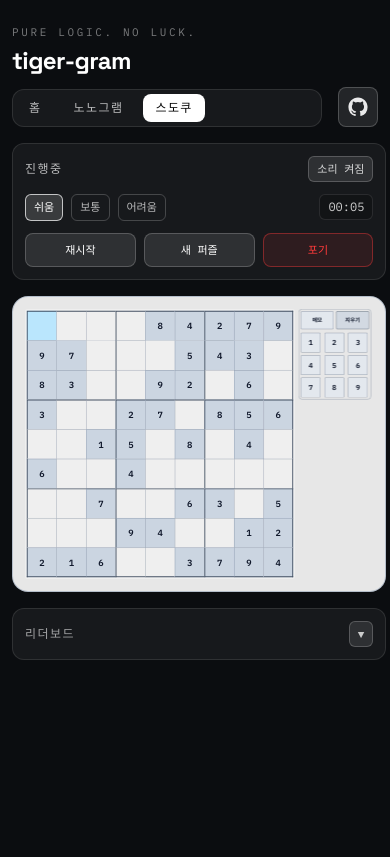
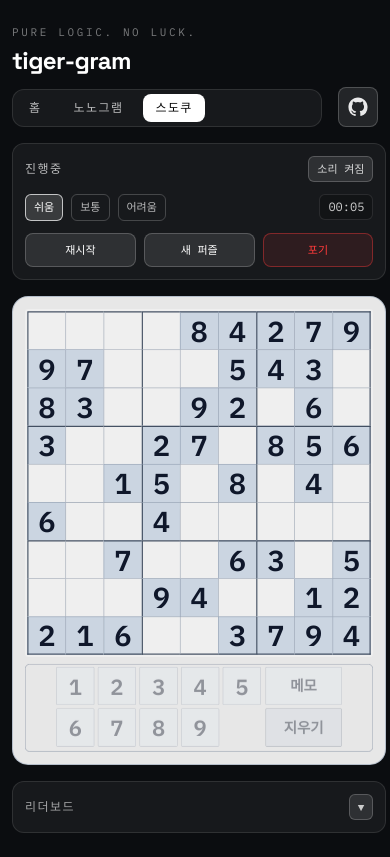
Before and after one commit to MTGVim/tiger-gram, a React (Vite) app: page /sudoku in a window 390 px wide. Built offline with nearby package versions, Linux system fonts and the light colour scheme.

Commit message:
feat: improve mobile controls and readability for sudoku and nonogram

```diff
--- a/src/features/nonogram/NonogramBoard.tsx
+++ b/src/features/nonogram/NonogramBoard.tsx
@@ -24,7 +24,12 @@ export function NonogramBoard({
   conflictCells,
   locked = false
 }: NonogramBoardProps) {
-  const BASE_WIDTH = 800;
+  const MIN_BASE_WIDTH = 800;
+  const GAP_PX = 4;
+  const HINT_FONT_SIZE = 34;
+  const HINT_DIGIT_WIDTH = Math.ceil(HINT_FONT_SIZE * 0.62);
+  const HINT_ROW_GAP = Math.max(4, Math.round(HINT_FONT_SIZE * 0.22));
+  const HINT_COL_LINE_HEIGHT = Math.ceil(HINT_FONT_SIZE * 1.1);
   const draggingRef = useRef(false);
   const dragFillRef = useRef(true);
   const keyboardDragActiveRef = useRef(false);
@@ -35,6 +40,7 @@ export function NonogramBoard({
   const [scale, setScale] = useState(1);
   const [scaledHeight, setScaledHeight] = useState(0);
   const [selectedCell, setSelectedCell] = useState({ row: 0, col: 0 });
+  const [hasKeyboardSelection, setHasKeyboardSelection] = useState(false);
 
   useEffect(() => {
     const stopDragging = () => {
@@ -49,10 +55,33 @@ export function NonogramBoard({
     };
   }, []);
 
+  useEffect(() => {
+    setSelectedCell({ row: 0, col: 0 });
+    keyboardDragActiveRef.current = false;
+    setHasKeyboardSelection(false);
+  }, [selectionResetKey, board.length]);
+
+  const maxColClues = Math.max(...colClues.map((clue) => clue.length));
+  const boardSize = board.length;
+  const cellScale = boardSize <= 5 ? 2.3 : boardSize <= 10 ? 1.639 : 1;
+  const cellSize = Math.round(40 * cellScale);
+  const clueCellSize = cellSize;
+  const hintFontSize = HINT_FONT_SIZE;
+  const cellFontSize = Math.max(14, Math.round(18 * cellScale));
+  const rowClueContentWidth = rowClues.reduce((maxWidth, clue) => {
+    const valueWidth = clue.reduce((sum, value) => sum + String(value).length * HINT_DIGIT_WIDTH, 0);
+    const gaps = Math.max(0, clue.length - 1) * HINT_ROW_GAP;
+    return Math.max(maxWidth, valueWidth + gaps);
+  }, 0);
+  const rowClueWidth = Math.max(Math.ceil(hintFontSize * 1.2), rowClueContentWidth + 14);
+  const colClueHeight = maxColClues * HINT_COL_LINE_HEIGHT + 12;
+  const boardPixelWidth = boardSize * cellSize + Math.max(0, boardSize - 1) * GAP_PX;
+  const baseWidth = Math.max(MIN_BASE_WIDTH, rowClueWidth + GAP_PX + boardPixelWidth + 8);
+
   useLayoutEffect(() => {
     const updateScale = () => {
-      const targetWidth = viewportRef.current?.clientWidth ?? BASE_WIDTH;
-      const nextScale = Math.min(1, Math.max(0, targetWidth / BASE_WIDTH));
+      const targetWidth = viewportRef.current?.clientWidth ?? baseWidth;
+      const nextScale = Math.min(1, Math.max(0, targetWidth / baseWidth));
       setScale(nextScale);
       if (contentRef.current) {
         setScaledHeight(contentRef.current.scrollHeight * nextScale);
@@ -68,23 +97,7 @@ export function NonogramBoard({
       observer.disconnect();
       window.removeEventListener('resize', updateScale);
     };
-  }, []);
-
-  useEffect(() => {
-    setSelectedCell({ row: 0, col: 0 });
-    keyboardDragActiveRef.current = false;
-  }, [selectionResetKey, board.length]);
-
-  const maxRowClues = Math.max(...rowClues.map((clue) => clue.length));
-  const maxColClues = Math.max(...colClues.map((clue) => clue.length));
-  const boardSize = board.length;
-  const cellScale = boardSize <= 5 ? 2.3 : boardSize <= 10 ? 1.639 : 1;
-  const cellSize = Math.round(40 * cellScale);
-  const clueCellSize = cellSize;
-  const hintFontSize = 18;
-  const cellFontSize = Math.max(12, Math.round(14 * cellScale));
-  const rowClueWidth = Math.min(maxRowClues * 16 + 10, 200);
-  const colClueHeight = maxColClues * 18 + 10;
+  }, [baseWidth]);
 
   const isRowSatisfied = (rowIndex: number): boolean => {
     const row = board[rowIndex];
@@ -156,6 +169,16 @@ export function NonogramBoard({
       event.preventDefault();
       if (locked) return;
 
+      if (!hasKeyboardSelection) {
+        setHasKeyboardSelection(true);
+        setSelectedCell({ row: 0, col: 0 });
+        if (keyboardDragActiveRef.current) {
+          if (keyboardDragFillRef.current) onPaintCell(0, 0);
+          else onEraseCell(0, 0);
+        }
+        return;
+      }
+
       let nextRow = selectedCell.row;
       let nextCol = selectedCell.col;
       if (event.key === 'ArrowUp') nextRow = Math.max(0, selectedCell.row - 1);
@@ -183,16 +206,16 @@ export function NonogramBoard({
       window.removeEventListener('keydown', handleKeyDown);
       window.removeEventListener('keyup', handleKeyUp);
     };
-  }, [board, locked, onEraseCell, onPaintCell, selectedCell]);
+  }, [board, hasKeyboardSelection, locked, onEraseCell, onPaintCell, selectedCell]);
 
   return (
     <section
       className="box-border max-w-full overflow-hidden rounded-2xl border border-slate-400/60 bg-[#e7e7e7] p-3 text-slate-900 sm:p-4"
-      style={{ width: 'min(96vw, 800px)', marginInline: 'auto' }}
+      style={{ width: `min(96vw, ${baseWidth}px)`, marginInline: 'auto' }}
     >
       <div ref={viewportRef} className="flex w-full justify-center overflow-hidden">
-        <div className="overflow-hidden" style={{ width: BASE_WIDTH * scale, height: scaledHeight || 'auto' }}>
-          <div ref={contentRef} className="w-[800px] pb-2" style={{ transform: `scale(${scale})`, transformOrigin: 'top left' }}>
+        <div className="overflow-hidden" style={{ width: baseWidth * scale, height: scaledHeight || 'auto' }}>
+          <div ref={contentRef} className="pb-2" style={{ width: `${baseWidth}px`, transform: `scale(${scale})`, transformOrigin: 'top left' }}>
             <div className="mx-auto w-fit">
               <div className="flex gap-1">
                 <div style={{ width: rowClueWidth }} />
@@ -270,7 +293,7 @@ export function NonogramBoard({
                           cell === 1
                             ? 'bg-slate-600 text-slate-100'
                             : 'bg-[#efefef] text-slate-500'
-                        } ${selectedCell.row === r && selectedCell.col === c ? 'ring-2 ring-sky-400 ring-offset-1 ring-offset-[#e7e7e7]' : ''} ${
+                        } ${hasKeyboardSelection && selectedCell.row === r && selectedCell.col === c ? 'ring-2 ring-sky-400 ring-offset-1 ring-offset-[#e7e7e7]' : ''} ${
                           conflictCells?.has(`${r}-${c}`) ? 'animate-pulse border-rose-500 bg-rose-200' : ''
                         }`}
                       />
--- a/src/features/sudoku/SudokuBoard.tsx
+++ b/src/features/sudoku/SudokuBoard.tsx
@@ -26,22 +26,38 @@ export function SudokuBoard({
   onClear,
   locked = false
 }: SudokuBoardProps) {
+  const MOBILE_STACK_BREAKPOINT = 800;
   const CELL_WIDTH = Math.round(56 * 1.18);
   const CELL_HEIGHT = Math.round(56 * 1.18);
-  const PAD_WIDTH = 162;
   const GRID_WIDTH = CELL_WIDTH * 9 + 8;
   const LAYOUT_GAP = 12;
-  const BASE_WIDTH = GRID_WIDTH + PAD_WIDTH + LAYOUT_GAP;
+  const PAD_BASE_WIDTH = 162;
   const rootRef = useRef<HTMLElement>(null);
   const viewportRef = useRef<HTMLDivElement>(null);
   const contentRef = useRef<HTMLDivElement>(null);
+  const [stackedLayout, setStackedLayout] = useState(() => (typeof window === 'undefined' ? false : window.innerWidth < MOBILE_STACK_BREAKPOINT));
+  const PAD_SCALE = stackedLayout ? 2 : 1;
+  const FONT_SCALE = stackedLayout ? 2.1 : 1.15;
+  const PAD_WIDTH = Math.round(PAD_BASE_WIDTH * PAD_SCALE);
+  const PAD_CONTROL_HEIGHT = Math.round(40 * PAD_SCALE);
+  const PAD_NUMBER_SIZE = Math.round(44 * PAD_SCALE);
+  const STACKED_BUTTON_SIZE = Math.round(44 * 1.5);
+  const STACKED_CONTROL_BUTTON_WIDTH = STACKED_BUTTON_SIZE * 2;
   const [scale, setScale] = useState(1);
   const [scaledHeight, setScaledHeight] = useState(0);
+  const baseWidth = stackedLayout ? GRID_WIDTH : GRID_WIDTH + PAD_WIDTH + LAYOUT_GAP;
+  const keypadValues = [7, 8, 9, 4, 5, 6, 1, 2, 3];
+  const stackedTopKeypadValues = [1, 2, 3, 4, 5];
+  const stackedBottomKeypadValues = [6, 7, 8, 9];
 
   useLayoutEffect(() => {
     const updateScale = () => {
-      const targetWidth = viewportRef.current?.clientWidth ?? BASE_WIDTH;
-      const nextScale = Math.min(1, Math.max(0, targetWidth / BASE_WIDTH));
+      const nextStackedLayout = window.innerWidth < MOBILE_STACK_BREAKPOINT;
+      if (nextStackedLayout !== stackedLayout) {
+        setStackedLayout(nextStackedLayout);
+      }
+      const targetWidth = viewportRef.current?.clientWidth ?? baseWidth;
+      const nextScale = Math.min(1, Math.max(0, targetWidth / baseWidth));
       setScale(nextScale);
       if (contentRef.current) {
         setScaledHeight(contentRef.current.scrollHeight * nextScale);
@@ -57,7 +73,7 @@ export function SudokuBoard({
       observer.disconnect();
       window.removeEventListener('resize', updateScale);
     };
-  }, [BASE_WIDTH]);
+  }, [baseWidth, stackedLayout]);
 
   const cellBorderClass = (index: number): string => {
     const row = Math.floor(index / 9);
@@ -147,35 +163,38 @@ export function SudokuBoard({
   }, [editableSelected, onSelect]);
 
   useEffect(() => {
-    if (selectedIndex === null || locked) return;
+    if (locked) return;
     const handleKeyDown = (event: KeyboardEvent) => {
       if (event.ctrlKey || event.metaKey || event.altKey) return;
-      const row = Math.floor(selectedIndex / 9);
-      const col = selectedIndex % 9;
+      const row = selectedIndex === null ? 0 : Math.floor(selectedIndex / 9);
+      const col = selectedIndex === null ? 0 : selectedIndex % 9;
+      const hasSelection = selectedIndex !== null;
 
       if (event.key === 'ArrowUp') {
         event.preventDefault();
-        onSelect((row + 8) % 9 * 9 + col);
+        onSelect(hasSelection ? ((row + 8) % 9) * 9 + col : 0);
         return;
       }
 
       if (event.key === 'ArrowDown') {
         event.preventDefault();
-        onSelect((row + 1) % 9 * 9 + col);
+        onSelect(hasSelection ? ((row + 1) % 9) * 9 + col : 0);
         return;
       }
 
       if (event.key === 'ArrowLeft') {
         event.preventDefault();
-        onSelect(row * 9 + ((col + 8) % 9));
+        onSelect(hasSelection ? row * 9 + ((col + 8) % 9) : 0);
         return;
       }
 
       if (event.key === 'ArrowRight') {
         event.preventDefault();
-        onSelect(row * 9 + ((col + 1) % 9));
+        onSelect(hasSelection ? row * 9 + ((col + 1) % 9) : 0);
         return;
       }
+
+      if (!hasSelection) return;
 
       if (event.key === 'Tab') {
         event.preventDefault();
@@ -203,12 +222,12 @@ export function SudokuBoard({
     <section
       ref={rootRef}
       className="box-border max-w-full overflow-hidden rounded-2xl border border-slate-400/60 bg-[#e7e7e7] p-3 text-slate-900 sm:p-4"
-      style={{ width: `min(96vw, ${BASE_WIDTH}px)`, marginInline: 'auto' }}
+      style={{ width: `min(96vw, ${baseWidth}px)`, marginInline: 'auto' }}
     >
       <div ref={viewportRef} className="flex w-full justify-center overflow-hidden">
-        <div className="overflow-hidden" style={{ width: BASE_WIDTH * scale, height: scaledHeight || 'auto' }}>
-          <div ref={contentRef} style={{ width: `${BASE_WIDTH}px`, transform: `scale(${scale})`, transformOrigin: 'top left' }}>
-            <div className="flex items-start gap-2">
+        <div className="overflow-hidden" style={{ width: baseWidth * scale, height: scaledHeight || 'auto' }}>
+          <div ref={contentRef} style={{ width: `${baseWidth}px`, transform: `scale(${scale})`, transformOrigin: 'top left' }}>
+            <div className={`flex items-start ${stackedLayout ? 'flex-col gap-3' : 'gap-2'}`}>
               <div className="grid w-fit grid-cols-9 gap-0 rounded-md bg-[#efefef] p-1">
                 {grid.map((value, index) => {
                   return (
@@ -217,7 +236,7 @@ export function SudokuBoard({
                       disabled={locked}
                       onClick={() => onSelect(index)}
                       key={index}
-                      className={`relative flex items-center justify-center rounded-none font-mono text-xl font-bold ${cellBorderClass(index)} ${
+                      className={`relative flex items-center justify-center rounded-none font-mono font-bold ${cellBorderClass(index)} ${
                         conflictIndices.has(index)
                           ? 'bg-rose-200 text-rose-900'
                           : selectedIndex === index
@@ -232,12 +251,12 @@ export function SudokuBoard({
                                 ? 'bg-slate-300 text-slate-900'
                                 : 'bg-transparent text-slate-800'
                       }`}
-                      style={{ width: `${CELL_WIDTH}px`, height: `${CELL_HEIGHT}px` }}
+                      style={{ width: `${CELL_WIDTH}px`, height: `${CELL_HEIGHT}px`, fontSize: `${Math.round(24 * FONT_SCALE)}px` }}
                     >
                       {value > 0 ? (
                         value
                       ) : notes[index].length > 0 ? (
-                        <div className="grid grid-cols-3 gap-0 text-[10px] font-semibold leading-[1] text-slate-700">
+                        <div className="grid grid-cols-3 gap-0 font-semibold leading-[1] text-slate-700" style={{ fontSize: `${Math.round(11 * FONT_SCALE)}px` }}>
                           {Array.from({ length: 9 }, (_, i) => i + 1).map((n) => (
                             <span key={n} className="inline-flex h-3 w-3 items-center justify-center">
                               {notes[index].includes(n) ? n : ''}
@@ -252,17 +271,75 @@ export function SudokuBoard({
                 })}
               </div>
               <div
-                className="rounded-lg border border-slate-500/65 bg-slate-100/78 p-1 backdrop-blur-[2px]"
-                style={{ width: `${PAD_WIDTH}px` }}
+                className={`rounded-lg border border-slate-500/65 bg-slate-100/78 p-1 backdrop-blur-[2px] ${stackedLayout ? 'self-center' : ''}`}
+                style={{ width: `${stackedLayout ? GRID_WIDTH : PAD_WIDTH}px` }}
               >
+                {stackedLayout ? (
+                  <div className="flex items-start justify-center gap-2 pb-1">
+                    <div className="grid gap-1.5">
+                      <div className="flex items-center gap-1.5">
+                        {stackedTopKeypadValues.map((value) => (
+                          <button
+                            type="button"
+                            disabled={locked || selectionLocked}
+                            onClick={() => onInput(value)}
+                            key={`key-${value}`}
+                            className="shrink-0 rounded-sm border border-slate-500/60 bg-slate-200/75 font-mono font-bold text-slate-900 disabled:opacity-40"
+                            style={{ width: `${STACKED_BUTTON_SIZE}px`, height: `${STACKED_BUTTON_SIZE}px`, fontSize: `${Math.round(18 * FONT_SCALE)}px` }}
+                          >
+                            {value}
+                          </button>
+                        ))}
+                      </div>
+                      <div className="flex items-center gap-1.5">
+                        {stackedBottomKeypadValues.map((value) => (
+                          <button
+                            type="button"
+                            disabled={locked || selectionLocked}
+                            onClick={() => onInput(value)}
+                            key={`key-${value}`}
+                            className="shrink-0 rounded-sm border border-slate-500/60 bg-slate-200/75 font-mono font-bold text-slate-900 disabled:opacity-40"
+                            style={{ width: `${STACKED_BUTTON_SIZE}px`, height: `${STACKED_BUTTON_SIZE}px`, fontSize: `${Math.round(18 * FONT_SCALE)}px` }}
+                          >
+                            {value}
+                          </button>
+                        ))}
+                      </div>
+                    </div>
+                    <div className="grid gap-1.5">
+                      <button
+                        type="button"
+                        disabled={locked || selectionLocked}
+                        onClick={onToggleNoteMode}
+                        className={`shrink-0 rounded-sm border px-2 font-mono font-bold uppercase disabled:opacity-40 ${
+                          noteMode ? 'border-sky-500/60 bg-sky-100/75 text-sky-900' : 'border-slate-500/60 bg-slate-200/75 text-slate-900'
+                        }`}
+                        style={{ width: `${STACKED_CONTROL_BUTTON_WIDTH}px`, height: `${STACKED_BUTTON_SIZE}px`, fontSize: `${Math.round(12 * FONT_SCALE)}px` }}
+                      >
+                        메모
+                      </button>
+                      <button
+                        type="button"
+                        disabled={locked || selectionLocked}
+                        onClick={onClear}
+                        className="shrink-0 rounded-sm border border-slate-600/70 bg-slate-300/75 px-2 font-mono font-bold uppercase text-slate-900 disabled:opacity-40"
+                        style={{ width: `${STACKED_CONTROL_BUTTON_WIDTH}px`, height: `${STACKED_BUTTON_SIZE}px`, fontSize: `${Math.round(12 * FONT_SCALE)}px` }}
+                      >
+                        지우기
+                      </button>
+                    </div>
+                  </div>
+                ) : (
+                  <div>
                     <div className="mb-2 grid grid-cols-2 gap-1.5">
                       <button
                         type="button"
                         disabled={locked || selectionLocked}
                         onClick={onToggleNoteMode}
-                    className={`h-10 rounded-sm border px-1 font-mono text-xs font-bold uppercase disabled:opacity-40 ${
+                        className={`rounded-sm border px-1 font-mono font-bold uppercase disabled:opacity-40 ${
                           noteMode ? 'border-sky-500/60 bg-sky-100/75 text-sky-900' : 'border-slate-500/60 bg-slate-200/75 text-slate-900'
                         }`}
+                        style={{ height: `${PAD_CONTROL_HEIGHT}px`, fontSize: `${Math.round(12 * FONT_SCALE)}px` }}
                       >
                         메모
                       </button>
@@ -272,26 +349,30 @@ export function SudokuBoard({
                         onClick={() => {
                           onClear();
                         }}
-                    className="h-10 rounded-sm border border-slate-600/70 bg-slate-300/75 px-1 font-mono text-xs font-bold uppercase text-slate-900 disabled:opacity-40"
+                        className="rounded-sm border border-slate-600/70 bg-slate-300/75 px-1 font-mono font-bold uppercase text-slate-900 disabled:opacity-40"
+                        style={{ height: `${PAD_CONTROL_HEIGHT}px`, fontSize: `${Math.round(12 * FONT_SCALE)}px` }}
                       >
                         지우기
                       </button>
                     </div>
                     <div className="grid grid-cols-3 gap-1.5">
-                  {Array.from({ length: 9 }, (_, index) => (
+                      {keypadValues.map((value) => (
                         <button
                           type="button"
                           disabled={locked || selectionLocked}
                           onClick={() => {
-                        onInput(index + 1);
+                            onInput(value);
                           }}
-                      key={`key-${index + 1}`}
-                      className="h-[44px] w-[44px] rounded-sm border border-slate-500/60 bg-slate-200/75 font-mono text-base font-bold text-slate-900 disabled:opacity-40"
+                          key={`key-${value}`}
+                          className="rounded-sm border border-slate-500/60 bg-slate-200/75 font-mono font-bold text-slate-900 disabled:opacity-40"
+                          style={{ width: `${PAD_NUMBER_SIZE}px`, height: `${PAD_NUMBER_SIZE}px`, fontSize: `${Math.round(18 * FONT_SCALE)}px` }}
                         >
-                      {index + 1}
+                          {value}
                         </button>
                       ))}
                     </div>
+                  </div>
+                )}
               </div>
             </div>
           </div>
--- a/src/pages/SudokuPage.tsx
+++ b/src/pages/SudokuPage.tsx
@@ -55,7 +55,7 @@ export function SudokuPage() {
   const [grid, setGrid] = useState<SudokuGrid>(model.puzzle);
   const [notes, setNotes] = useState<number[][]>(emptyNotes());
   const [noteMode, setNoteMode] = useState(false);
-  const [selectedIndex, setSelectedIndex] = useState<number | null>(0);
+  const [selectedIndex, setSelectedIndex] = useState<number | null>(null);
   const [elapsedSeconds, setElapsedSeconds] = useState(0);
   const [state, setState] = useState<GameState>('playing');
   const [leaderboard, setLeaderboard] = useState<PuzzleLeaderboardEntry[]>(() => loadPuzzleLeaderboard());
@@ -79,7 +79,7 @@ export function SudokuPage() {
     setGrid(model.puzzle);
     setNotes(emptyNotes());
     setNoteMode(false);
-    setSelectedIndex(0);
+    setSelectedIndex(null);
     setElapsedSeconds(0);
     setState('playing');
     winRecordedRef.current = false;
@@ -167,7 +167,7 @@ export function SudokuPage() {
     setGrid(model.puzzle);
     setNotes(emptyNotes());
     setNoteMode(false);
-    setSelectedIndex(0);
+    setSelectedIndex(null);
     setElapsedSeconds(0);
     setState('playing');
     winRecordedRef.current = false;
```
Lines whose indentation alone changed are shown as unchanged.
